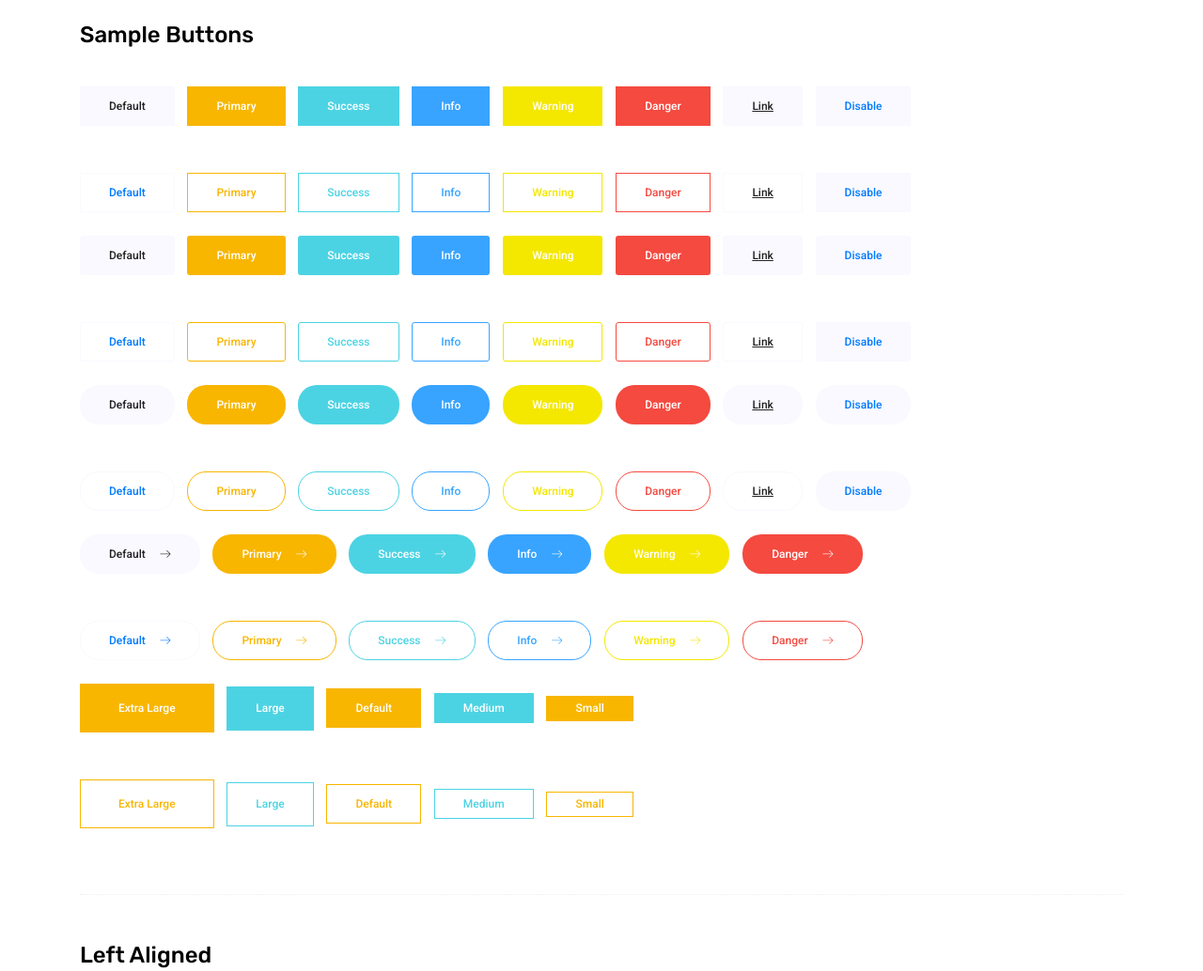
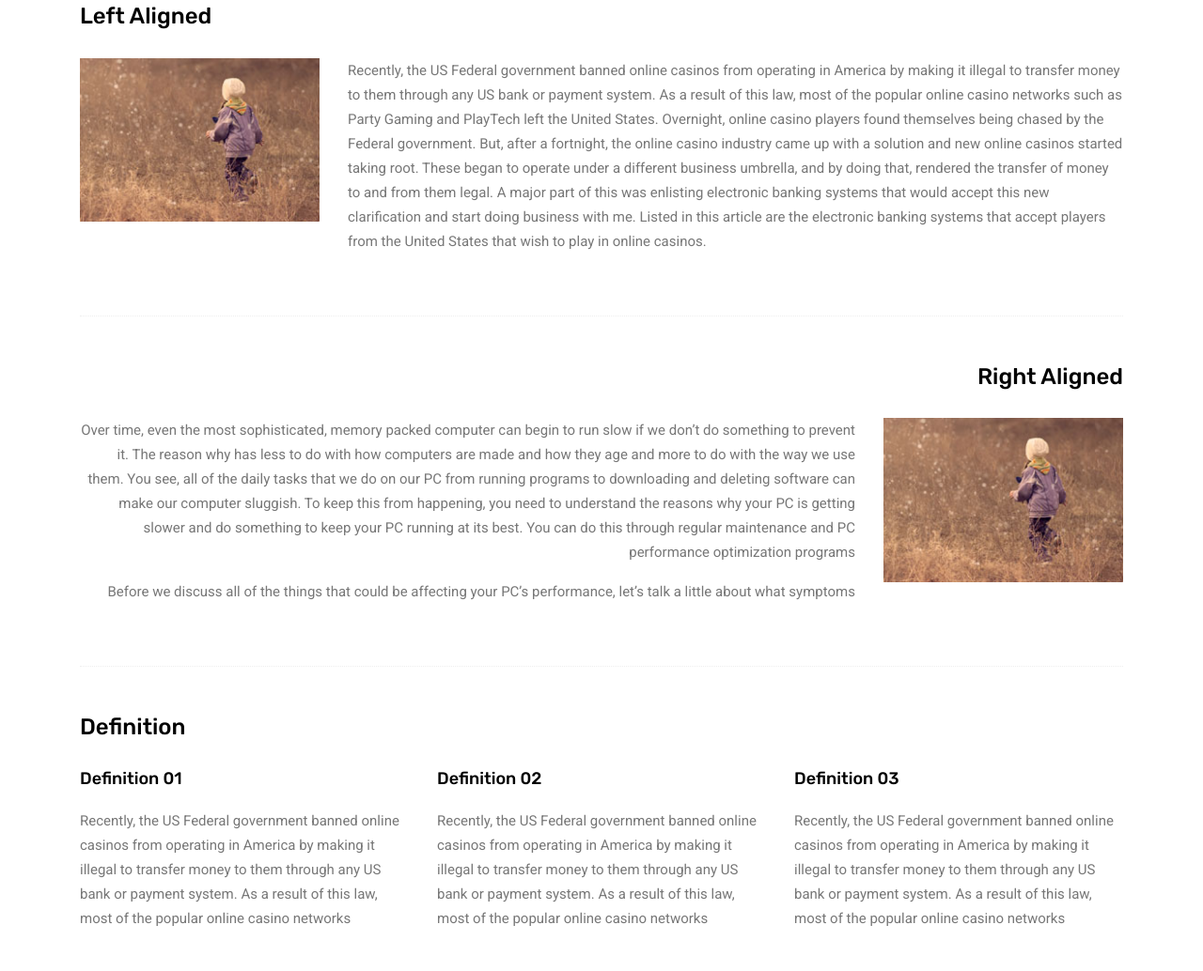
Before and after one commit to GenderPolitics/test2, a plain HTML site: page elements.html in a window 1280 px wide. Shown: the part 918-1952 px from the top of the page at 94% size. Drawn offline with Linux system fonts and the light colour scheme.

Commit message:
Update elements.html

```diff
--- a/elements.html
+++ b/elements.html
@@ -53,7 +53,7 @@
 									<li class="nav-item"><a class="nav-link" href="portfolio.html">초청 강연</a></li>
 									<li class="nav-item"><a class="nav-link" href="single-blog.html">교육</a></li>
 								</ul>
-							<li class="nav-item"><a class="nav-link" href="#">공지사항</a></li>
+							<li class="nav-item"><a class="nav-link" href="archive.html">공지사항</a></li>
 						</ul>
 					</div>
 				</div>
@@ -91,103 +91,6 @@
 	</section>
 	<!-- End Sample Area -->
 
-	<!-- Start Button -->
-	<section class="button-area">
-		<div class="container border-top-generic">
-			<h3 class="text-heading title_color">Sample Buttons</h3>
-			<div class="button-group-area">
-				<a href="#" class="genric-btn default">Default</a>
-				<a href="#" class="genric-btn primary">Primary</a>
-				<a href="#" class="genric-btn success">Success</a>
-				<a href="#" class="genric-btn info">Info</a>
-				<a href="#" class="genric-btn warning">Warning</a>
-				<a href="#" class="genric-btn danger">Danger</a>
-				<a href="#" class="genric-btn link">Link</a>
-				<a href="#" class="genric-btn disable">Disable</a>
-			</div>
-			<div class="button-group-area mt-10">
-				<a href="#" class="genric-btn default-border">Default</a>
-				<a href="#" class="genric-btn primary-border">Primary</a>
-				<a href="#" class="genric-btn success-border">Success</a>
-				<a href="#" class="genric-btn info-border">Info</a>
-				<a href="#" class="genric-btn warning-border">Warning</a>
-				<a href="#" class="genric-btn danger-border">Danger</a>
-				<a href="#" class="genric-btn link-border">Link</a>
-				<a href="#" class="genric-btn disable">Disable</a>
-			</div>
-			<div class="button-group-area mt-40">
-				<a href="#" class="genric-btn default radius">Default</a>
-				<a href="#" class="genric-btn primary radius">Primary</a>
-				<a href="#" class="genric-btn success radius">Success</a>
-				<a href="#" class="genric-btn info radius">Info</a>
-				<a href="#" class="genric-btn warning radius">Warning</a>
-				<a href="#" class="genric-btn danger radius">Danger</a>
-				<a href="#" class="genric-btn link radius">Link</a>
-				<a href="#" class="genric-btn disable radius">Disable</a>
-			</div>
-			<div class="button-group-area mt-10">
-				<a href="#" class="genric-btn default-border radius">Default</a>
-				<a href="#" class="genric-btn primary-border radius">Primary</a>
-				<a href="#" class="genric-btn success-border radius">Success</a>
-				<a href="#" class="genric-btn info-border radius">Info</a>
-				<a href="#" class="genric-btn warning-border radius">Warning</a>
-				<a href="#" class="genric-btn danger-border radius">Danger</a>
-				<a href="#" class="genric-btn link-border radius">Link</a>
-				<a href="#" class="genric-btn disable radius">Disable</a>
-			</div>
-			<div class="button-group-area mt-40">
-				<a href="#" class="genric-btn default circle">Default</a>
-				<a href="#" class="genric-btn primary circle">Primary</a>
-				<a href="#" class="genric-btn success circle">Success</a>
-				<a href="#" class="genric-btn info circle">Info</a>
-				<a href="#" class="genric-btn warning circle">Warning</a>
-				<a href="#" class="genric-btn danger circle">Danger</a>
-				<a href="#" class="genric-btn link circle">Link</a>
-				<a href="#" class="genric-btn disable circle">Disable</a>
-			</div>
-			<div class="button-group-area mt-10">
-				<a href="#" class="genric-btn default-border circle">Default</a>
-				<a href="#" class="genric-btn primary-border circle">Primary</a>
-				<a href="#" class="genric-btn success-border circle">Success</a>
-				<a href="#" class="genric-btn info-border circle">Info</a>
-				<a href="#" class="genric-btn warning-border circle">Warning</a>
-				<a href="#" class="genric-btn danger-border circle">Danger</a>
-				<a href="#" class="genric-btn link-border circle">Link</a>
-				<a href="#" class="genric-btn disable circle">Disable</a>
-			</div>
-			<div class="button-group-area mt-40">
-				<a href="#" class="genric-btn default circle arrow">Default<span class="lnr lnr-arrow-right"></span></a>
-				<a href="#" class="genric-btn primary circle arrow">Primary<span class="lnr lnr-arrow-right"></span></a>
-				<a href="#" class="genric-btn success circle arrow">Success<span class="lnr lnr-arrow-right"></span></a>
-				<a href="#" class="genric-btn info circle arrow">Info<span class="lnr lnr-arrow-right"></span></a>
-				<a href="#" class="genric-btn warning circle arrow">Warning<span class="lnr lnr-arrow-right"></span></a>
-				<a href="#" class="genric-btn danger circle arrow">Danger<span class="lnr lnr-arrow-right"></span></a>
-			</div>
-			<div class="button-group-area mt-10">
-				<a href="#" class="genric-btn default-border circle arrow">Default<span class="lnr lnr-arrow-right"></span></a>
-				<a href="#" class="genric-btn primary-border circle arrow">Primary<span class="lnr lnr-arrow-right"></span></a>
-				<a href="#" class="genric-btn success-border circle arrow">Success<span class="lnr lnr-arrow-right"></span></a>
-				<a href="#" class="genric-btn info-border circle arrow">Info<span class="lnr lnr-arrow-right"></span></a>
-				<a href="#" class="genric-btn warning-border circle arrow">Warning<span class="lnr lnr-arrow-right"></span></a>
-				<a href="#" class="genric-btn danger-border circle arrow">Danger<span class="lnr lnr-arrow-right"></span></a>
-			</div>
-			<div class="button-group-area mt-40">
-				<a href="#" class="genric-btn primary e-large">Extra Large</a>
-				<a href="#" class="genric-btn success large">Large</a>
-				<a href="#" class="genric-btn primary">Default</a>
-				<a href="#" class="genric-btn success medium">Medium</a>
-				<a href="#" class="genric-btn primary small">Small</a>
-			</div>
-			<div class="button-group-area mt-10">
-				<a href="#" class="genric-btn primary-border e-large">Extra Large</a>
-				<a href="#" class="genric-btn success-border large">Large</a>
-				<a href="#" class="genric-btn primary-border">Default</a>
-				<a href="#" class="genric-btn success-border medium">Medium</a>
-				<a href="#" class="genric-btn primary-border small">Small</a>
-			</div>
-		</div>
-	</section>
-	<!-- End Button -->
 
 	<!-- Start Align Area -->
 	<div class="whole-wrap">
```
